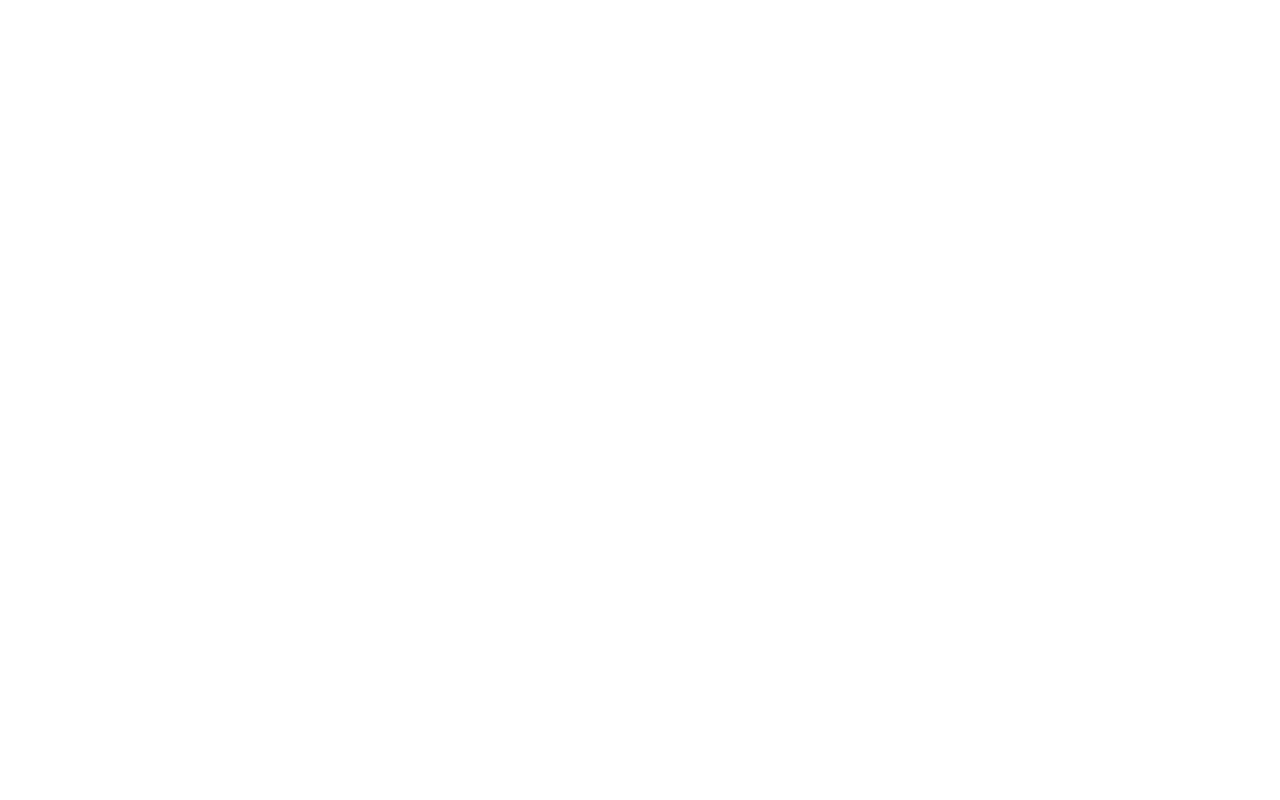
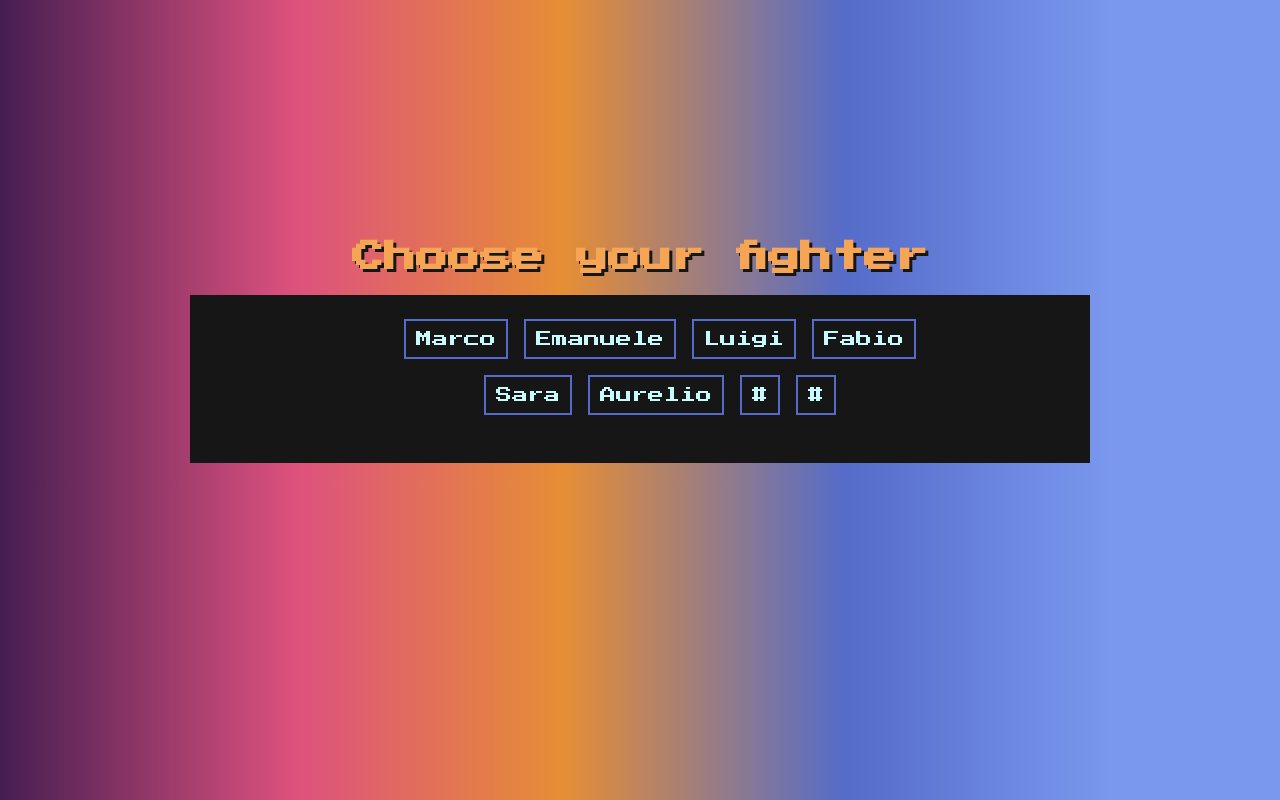
Before and after one commit to SaraEsu/blog-full-stack, a plain HTML site: page index.html in a window 1280 px wide. Drawn offline with Linux system fonts and the light colour scheme.

Commit message:
Feat: Index restyling (style and structure)

```diff
--- a/index.html
+++ b/index.html
@@ -8,8 +8,38 @@
         <title>Blog della Classe Full Stack #2</title>
 
         <link rel="stylesheet" type="text/css" href="styleindex.css">
+
+        <link rel="preconnect" href="https://fonts.googleapis.com">
+        <link rel="preconnect" href="https://fonts.gstatic.com" crossorigin>
+        <link href="https://fonts.googleapis.com/css2?family=Press+Start+2P&display=swap" rel="stylesheet">
+
     </head>
 
     <body>
+        <main>
+            <div class="main-box">
+                <h1>Choose your fighter</h1>
+
+                <div class="list-box">
+                    <div class="row">
+                        <ul>
+                            <li>Marco</li>
+                            <li>Emanuele</li>
+                            <li>Luigi</li>
+                            <li>Fabio</li>
+                        </ul>
+                     </div>
+
+                    <div class="row">
+                        <ul>
+                            <li>Sara</li>
+                            <li>Aurelio</li>
+                            <li>#</li>
+                            <li>#</li>
+                        </ul>
+                     </div>
+                </div>
+            </div>
+        </main>
     </body>
 </html>
--- a/styleindex.css
+++ b/styleindex.css
@@ -1,36 +1,48 @@
+:root {
+    --black: #161616;
+}
+
 body {
     margin: 0px;
     padding: 0px;
-    font-family: Lato, sans-serif;
-}
-
-header {
-    display: flex;
-    justify-content: space-between;
-    background-color: aquamarine;
-    padding: 30px 40px;
+    background-color: rgb(70,30,82);
+    background: linear-gradient(90deg, rgba(70,30,82,1) 0%, rgba(221,81,126,1) 23%, rgba(230,142,53,1) 44%, rgba(85,108,201,1) 66%, rgba(122,152,238,1) 87%);
+    font-family: 'Press Start 2P', cursive;
 }
 
 a {
     text-decoration: none;
 }
 
-nav {
-    float: right;
+.main-box {
+    display: block;
+    margin: auto;
+    margin-top: 200px;
+    padding: 20px;
+    width: 900px;
+    text-align: center;
 }
 
-#lista-menu {
-    display: flex;
-    list-style-type: none;
-    padding: 0px;
-    margin: 8px;
+.main-box h1 {
+    color: #f5a554;
+    text-shadow: 3px 3px var(--black);
 }
 
-#lista-menu a {
-    display: flex;
-    align-items: center;
+.list-box {
+    display: block;
+    margin: auto;
+    padding: 20px;
+    background-color: var(--black);
 }
 
-#lista-menu li {
-    padding: 0px 30px;
+.list-box li {
+    display: inline;
+    justify-content: space-evenly;
+    color: #c8f9ff;
+    border: solid 2px #556cc9;
+    padding: 10px;
 }
+
+.row {
+    margin-bottom: 40px;
+}
```
Also changed, not shown: 1 other file.
